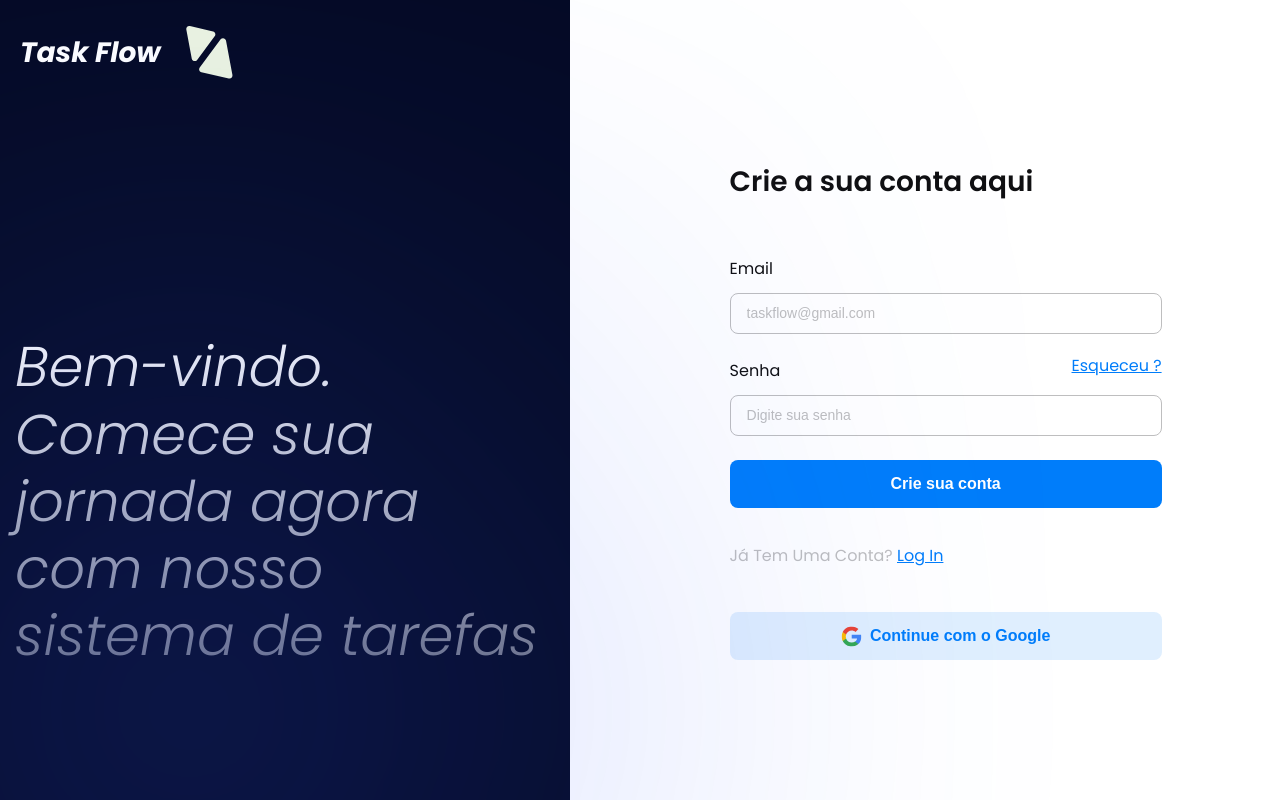
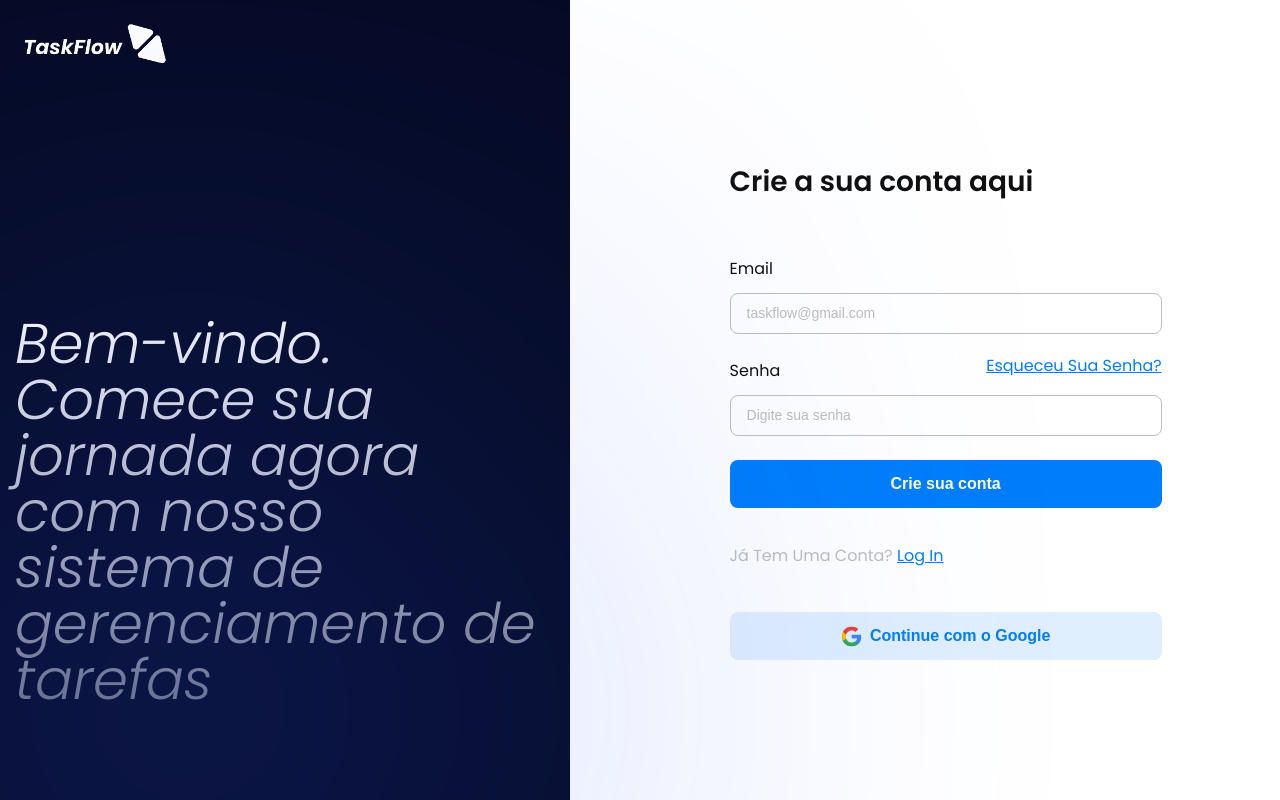
Before and after one commit to cotuca-projeto/api-json, a plain HTML site: page login/index.html in a window 1280 px wide. Drawn offline with Linux system fonts and the light colour scheme.

Commit message:
changes: Logo aprimorada(SVG) ❤

```diff
--- a/login/index.html
+++ b/login/index.html
@@ -5,18 +5,17 @@
     <meta http-equiv="X-UA-Compatible" content="IE=edge" />
     <meta name="viewport" content="width=device-width, initial-scale=1.0" />
     <link rel="stylesheet" href="style.css" />
-    <title>Document</title>
+    <title>taskflow</title>
   </head>
   <body>
     <main>
       <div class="bg">
         <div class="logo">
-          <h1>Task Flow</h1>
-          <img src="logo.svg" alt="" srcset="" />
+          <img src="logoTaskFlowWhite.png" alt="logoTaskFlow">
         </div>
         <div class="title">
           <h3>
-            Bem-vindo. Comece sua jornada agora com nosso sistema de tarefas
+            Bem-vindo. Comece sua jornada agora com nosso sistema de gerenciamento de tarefas
           </h3>
         </div>
         <div class="ellipse" id="ellipse-1"></div>
@@ -42,7 +41,7 @@
           <div class="password">
             <div class="row">
               <label for="password">Senha</label>
-              <a href="#" id="forget">Esqueceu ?</a>
+              <a href="#" id="forget">Esqueceu sua senha?</a>
             </div>
             <input
               type="text"
--- a/login/style.css
+++ b/login/style.css
@@ -41,13 +41,9 @@ main {
   padding: 20px;
 }
 
-.bg > .logo > h1 {
-  color: var(--white, #fff);
-  font-size: 1.75rem;
-  font-style: italic;
-  font-weight: 700;
-  line-height: 1.75rem; /* 1.75rem */
-  /* letter-spacing: 0.175rem; */
+.bg > .logo > img {
+  width: auto;
+  height: 3rem;
 }
 
 .bg > .title > h3 {
@@ -64,7 +60,7 @@ main {
   font-size: 3.5rem;
   font-style: italic;
   font-weight: 300;
-  line-height: 4.2rem;
+  line-height: 3.5rem;
   overflow-wrap: break-word;
   word-break: break-word;
 
@@ -176,7 +172,7 @@ input[name="input"] {
   border-radius: 0.5rem;
   border: 1px solid var(--text-tertiary, #bebebf);
 
-  transition: 0.2s;
+  transition: 0.5s;
 }
 
 input[name="input"]:hover,
```
Also changed, not shown: login/logo.svg (deleted), login/logoTaskFlowBlack.svg (added), login/logoTaskFlowWhite.png (added), login/logoTaskFlowWhite.svg (added).
